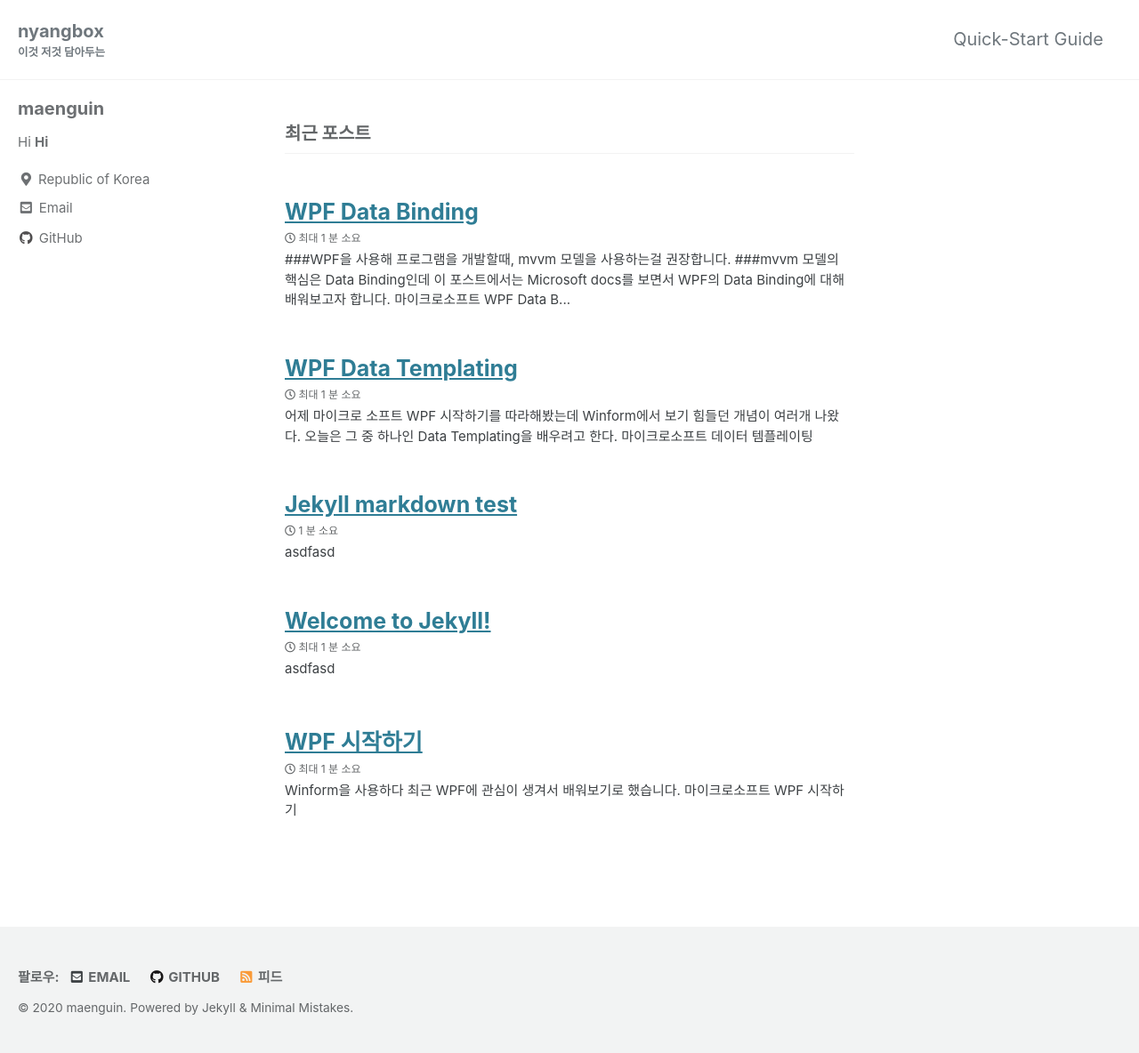
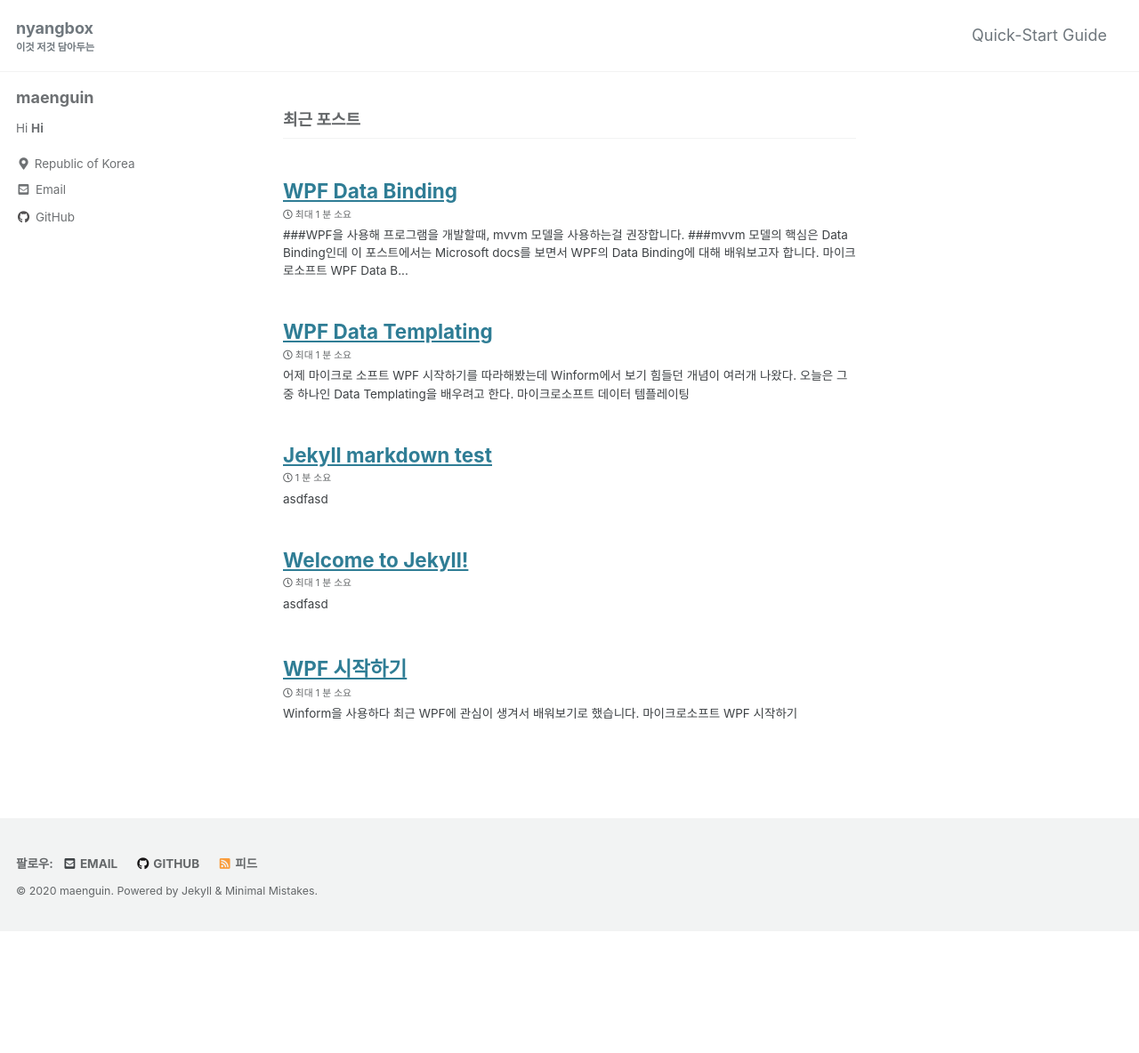
Before and after one commit to maenguin/maenguin.github.io, a Jekyll site: the page built from index.html, in a window 1280 px wide. Shown: the whole page at 89% size. Built offline with Jekyll 4.4.1, drawn with Linux system fonts in a browser that asks for light colours; cached includes are drawn as plain includes; the list of posts is cut into pages by our own code; after the commit the page ends 1047 px from its top, so only the background shows below that.

Commit message:
Update _reset.scss

```diff
--- a/_sass/minimal-mistakes/_reset.scss
+++ b/_sass/minimal-mistakes/_reset.scss
@@ -11,15 +11,15 @@ html {
   font-size: 5px;
 
   @include breakpoint($medium) {
-    font-size: 6px;
+    font-size: 14x;
   }
 
   @include breakpoint($large) {
-    font-size: 8px;
+    font-size: 16px;
   }
 
   @include breakpoint($x-large) {
-    font-size: 20px;
+    font-size: 18px;
   }
 
   -webkit-text-size-adjust: 100%;
```
